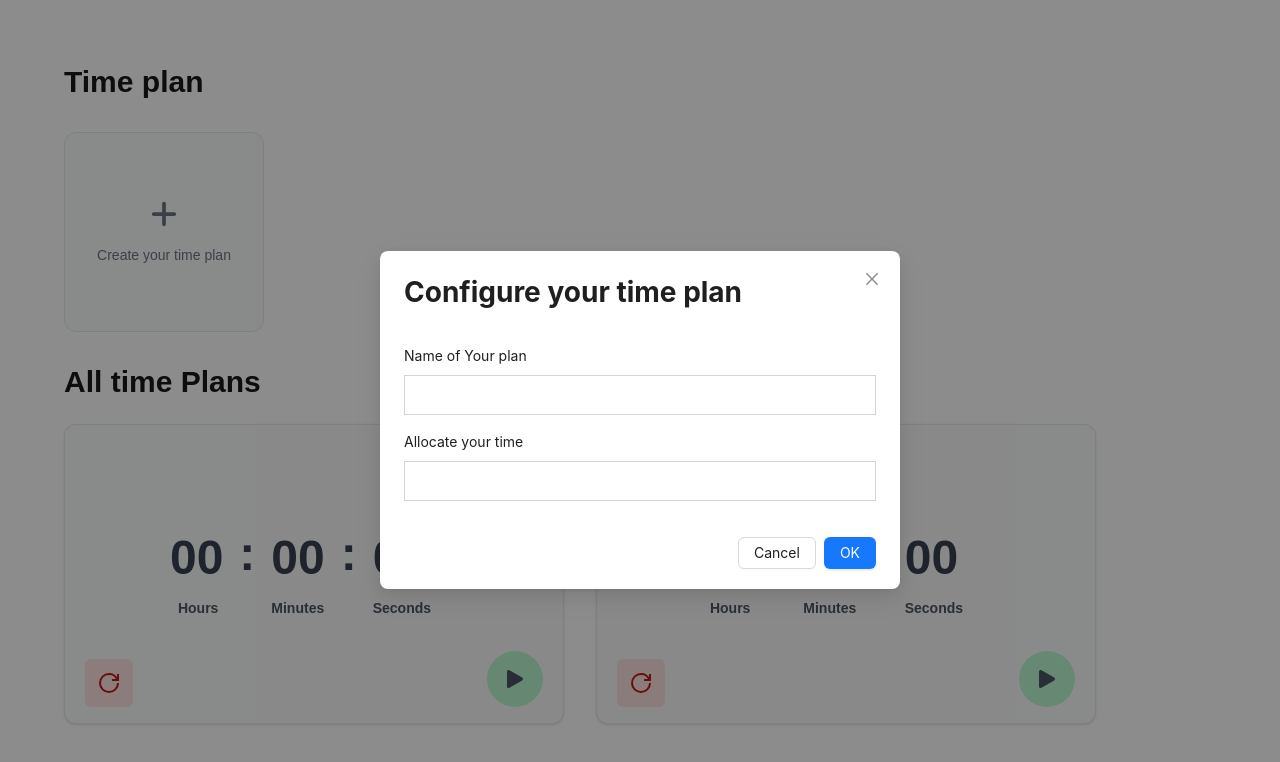
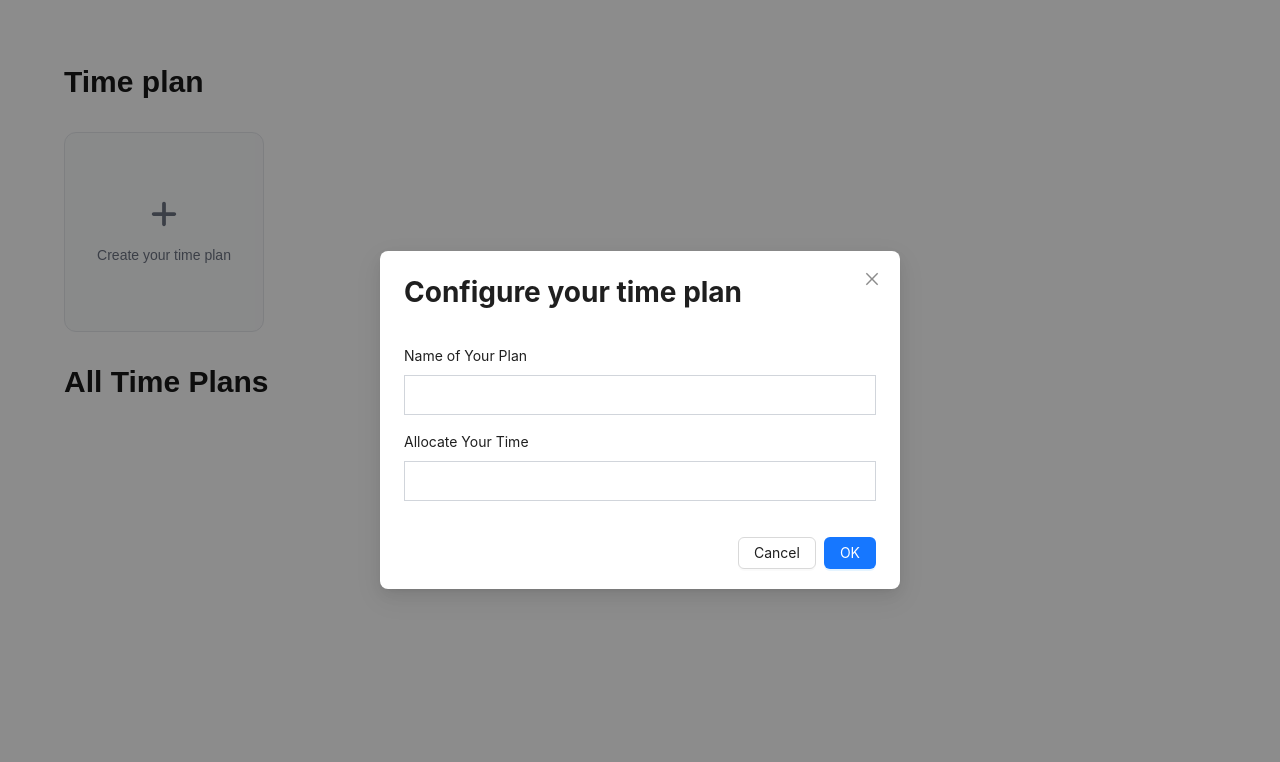
Before and after one commit to tanvir35web/human-pro, a Next.js app: page / in a window 1280 px wide. Both pictures are taken after a click on the element "Create your time plan". Shown: the top 762 px of the page. Built offline with nearby package versions, Linux system fonts and the light colour scheme.

Commit message:
issue fixed on modal naming

```diff
--- a/app/components/TimerCard/index.tsx
+++ b/app/components/TimerCard/index.tsx
@@ -3,7 +3,7 @@ import { useState, useEffect } from "react";
 import { BsPauseFill, BsPlayFill } from "react-icons/bs";
 import { GrPowerReset } from "react-icons/gr";
 
-export default function TimerCard(): JSX.Element {
+export default function TimerCard({ nameOfPlan }: { nameOfPlan: string }): JSX.Element {
   const [time, setTime] = useState<number>(0);
   const [isRunning, setIsRunning] = useState<boolean>(false);
 
@@ -67,6 +67,7 @@ export default function TimerCard(): JSX.Element {
 
   return (
     <div className="relative w-[500px] h-[300px] p-2 rounded-xl shadow border border-gray-200 bg-gray-50 text-gray-700 font-semibold text-5xl flex items-center justify-center gap-4">
+      <p className="absolute top-6 text-base">{nameOfPlan}</p>
       <div className="flex flex-col gap-2 items-center justify-between">
         <div className="flex flex-row gap-4 items-center justify-center">
           <div className="flex flex-col gap-3 items-start justify-between">
--- a/app/page.tsx
+++ b/app/page.tsx
@@ -1,5 +1,4 @@
 "use client";
-// import TimerCard from "./components/TimerCard";
 import { FaPlus } from "react-icons/fa6";
 import { useState } from "react";
 import { Modal } from "antd";
@@ -7,52 +6,73 @@ import TimerCard from "./components/TimerCard";
 
 export default function Home() {
   const [modal1Open, setModal1Open] = useState(false);
+  const [plans, setPlans] = useState<{ name: string; time: string }[]>([]);
+  const [planName, setPlanName] = useState("");
+  const [planTime, setPlanTime] = useState("");
+
+  const handleCreatePlan = () => {
+    if (!planName || !planTime) return; // Prevent empty submissions
+
+    // Add new plan
+    setPlans([...plans, { name: planName, time: planTime }]);
+
+    // Close modal and reset fields
+    setModal1Open(false);
+    setPlanName("");
+    setPlanTime("");
+  };
 
   return (
     <div className="p-16">
       <div>
-        <p className="text-3xl font-bold mb-8 upp">Time plan</p>
+        <p className="text-3xl font-bold mb-8">Time plan</p>
         <div
           onClick={() => setModal1Open(true)}
-          className="flex w-[200px] h-[200px] text-gray-500 flex-col items-center justify-center gap-2 p-2 rounded-xl cursor-pointer  border border-gray-200 bg-gray-50  hover:bg-gray-100 duration-150 font-semibold text-3xl"
+          className="flex w-[200px] h-[200px] text-gray-500 flex-col items-center justify-center gap-2 p-2 rounded-xl cursor-pointer border border-gray-200 bg-gray-50 hover:bg-gray-100 duration-150 font-semibold text-3xl"
         >
           <FaPlus />
-          <p className="text-sm font-medium pt-2 ">Create your time plan</p>
+          <p className="text-sm font-medium pt-2">Create your time plan</p>
         </div>
       </div>
 
-      <div>
       <Modal
         title="Configure your time plan"
         centered
         style={{ top: 20 }}
         open={modal1Open}
-          onOk={() => setModal1Open(false)}
+        onOk={handleCreatePlan}
         onCancel={() => setModal1Open(false)}
       >
         <div className="flex flex-col gap-4 py-6">
           <div>
-              <label htmlFor="">Name of Your plan</label>
+            <label htmlFor="planName">Name of Your Plan</label>
             <input
               type="text"
+              id="planName"
+              value={planName}
+              onChange={(e) => setPlanName(e.target.value)}
               className="p-2 border border-gray-300 w-full mt-2"
             />
           </div>
           <div>
-              <label htmlFor="">Allocate your time</label>
+            <label htmlFor="planTime">Allocate Your Time</label>
             <input
               type="text"
+              id="planTime"
+              value={planTime}
+              onChange={(e) => setPlanTime(e.target.value)}
               className="p-2 border border-gray-300 w-full mt-2"
             />
           </div>
         </div>
       </Modal>
-      </div>
+
       <div className="flex flex-col mt-8">
-        <p className="text-3xl font-bold mb-6">All time Plans</p>
-        <div className="flex  gap-8 ">
-          <TimerCard />
-          <TimerCard />
+        <p className="text-3xl font-bold mb-6">All Time Plans</p>
+        <div className="flex gap-8 flex-wrap">
+          {plans.map((plan, index) => (
+            <TimerCard key={index} nameOfPlan={plan.name} time={plan.time} />
+          ))}
         </div>
       </div>
     </div>
```
Lines whose indentation alone changed are shown as unchanged.
